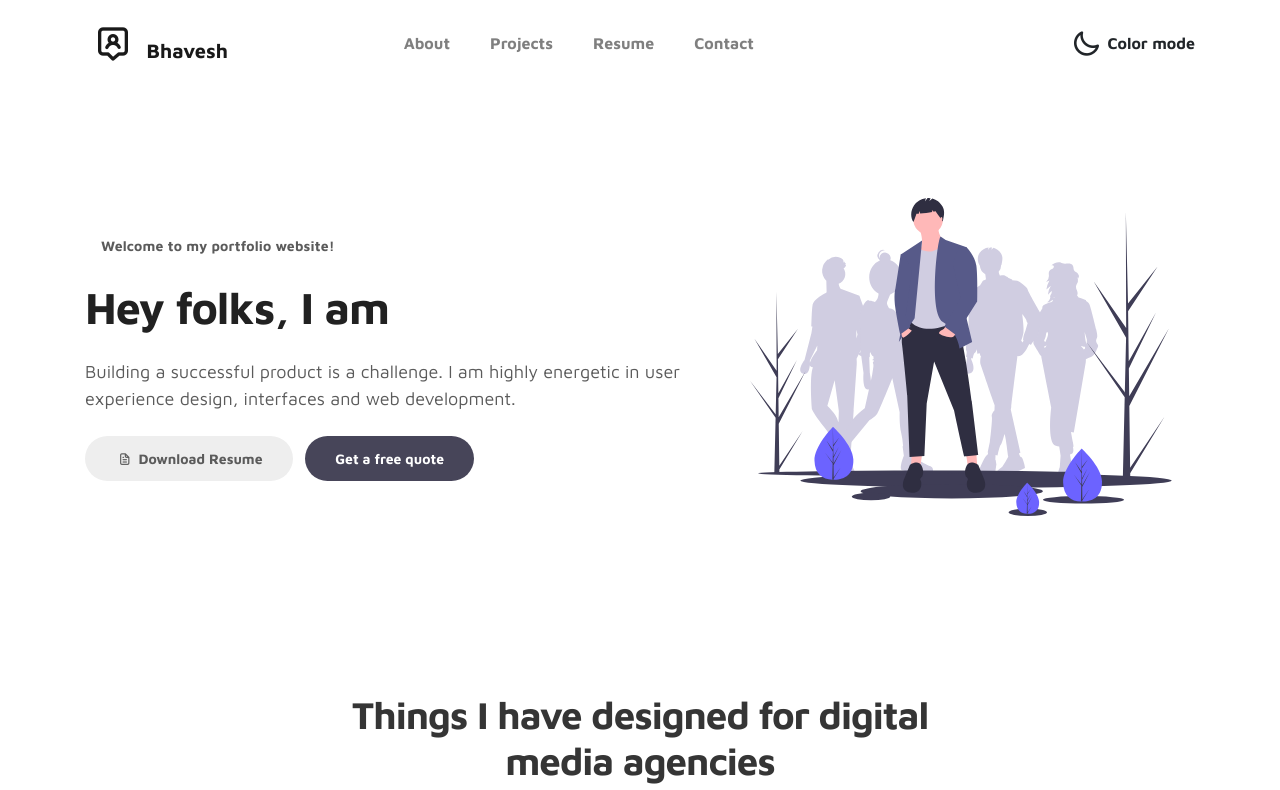
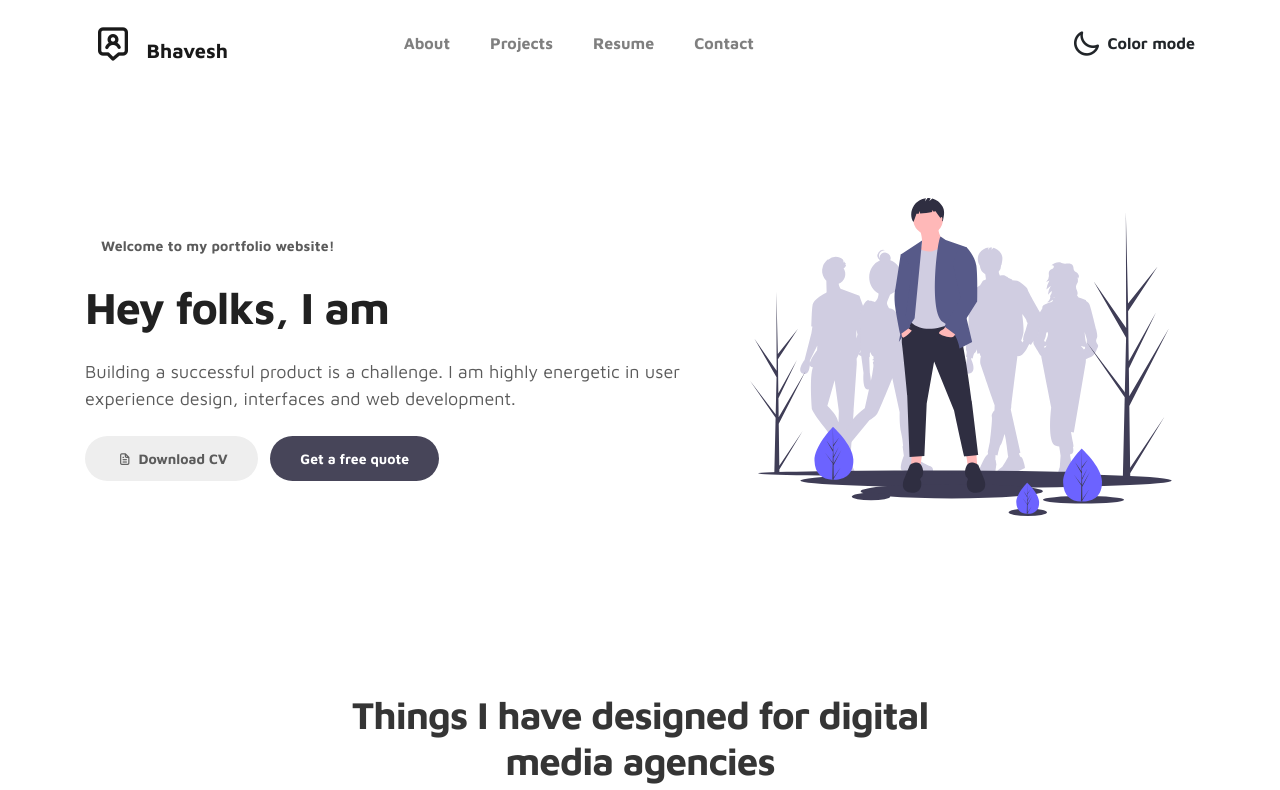
Before and after one commit to bhaveshpatilweb/bhaveshpatilweb.github.io, a plain HTML site: page index.html in a window 1280 px wide. Shown: the top 790 px of the page. Drawn offline with Linux system fonts and the light colour scheme.

Commit message:
Update index.html

```diff
--- a/index.html
+++ b/index.html
@@ -4,7 +4,7 @@
     <meta charset="utf-8">
     <meta name="viewport" content="width=device-width, initial-scale=1, shrink-to-fit=no">
     <meta name="description" content="">
-    <meta name="author" content="">
+    <meta name="author" content="Bhavesh Patil">
 
     <title>Bhavesh's Portfolio</title>
 
@@ -79,7 +79,7 @@
                         <p>Building a successful product is a challenge. I am highly energetic in user experience design, interfaces and web development.</p>
 
                         <div class="custom-btn-group mt-4">
-                          <a href="#" class="btn mr-lg-2 custom-btn"><i class='uil uil-file-alt'></i> Download Resume</a>
+                          <a href="https://drive.google.com/file/d/1xZHYdoXqjWMNwmX7VlvWr-hevQxQ7d5C/view?usp=sharing" class="btn mr-lg-2 custom-btn"><i class='uil uil-file-alt'></i> Download CV</a>
                           <a href="#contact" class="btn custom-btn custom-btn-bg custom-btn-link">Get a free quote</a>
                         </div>
                     </div>
```
